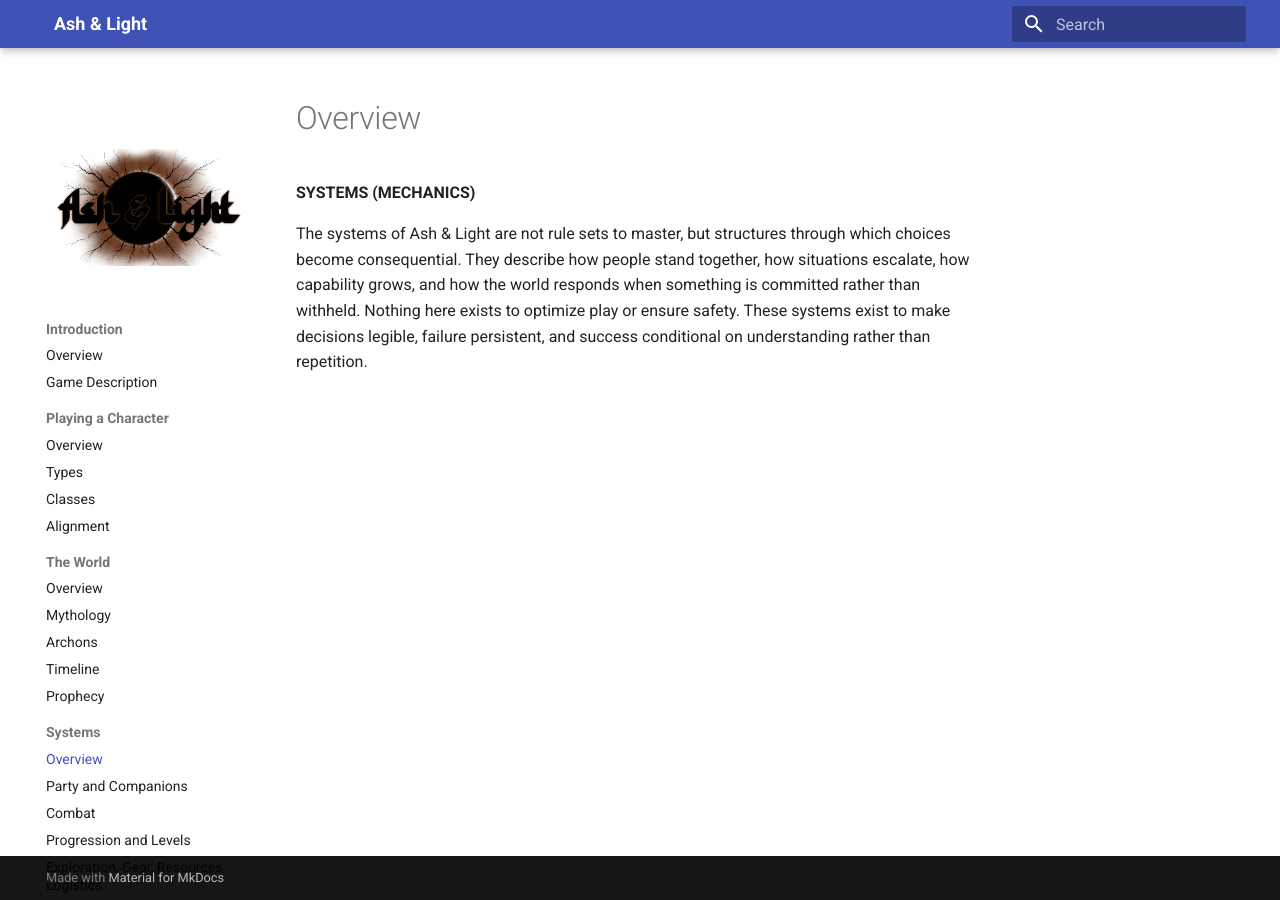
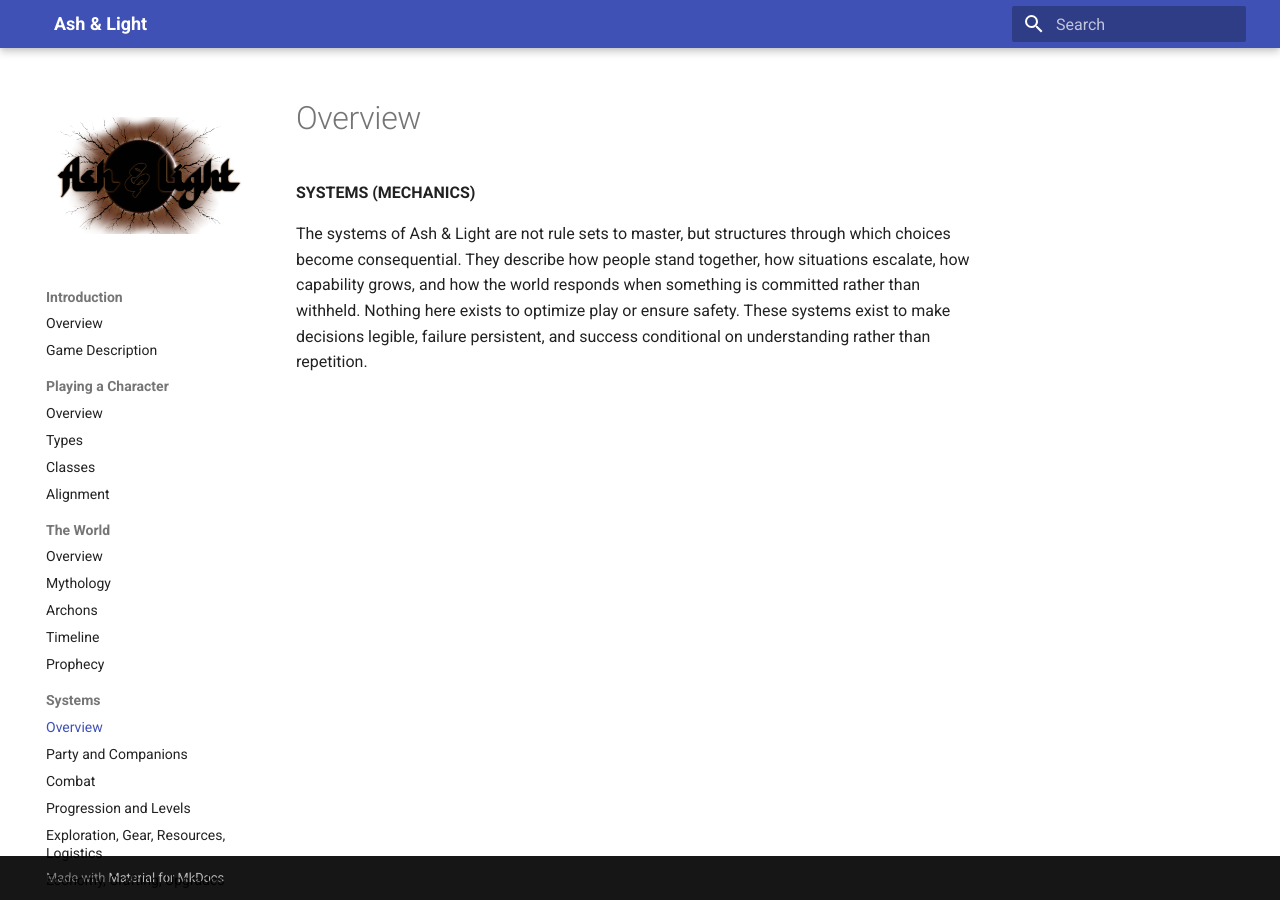
Before and after one commit to Realoid/ash-and-light, an MkDocs documentation site: the page built from docs/04_systems/11_systems.md, in a window 1280 px wide. Built offline with MkDocs 1.6.1 and Material for MkDocs 9.7.7, drawn with Linux system fonts in a browser that asks for light colours.

Commit message:
Update extra.css

```diff
--- a/docs/stylesheets/extra.css
+++ b/docs/stylesheets/extra.css
@@ -21,3 +21,7 @@
 .md-nav__title {
   margin-top: 0;
 }
+
+.md-nav__title::before {
+  margin-top: -32px;
+}
```
